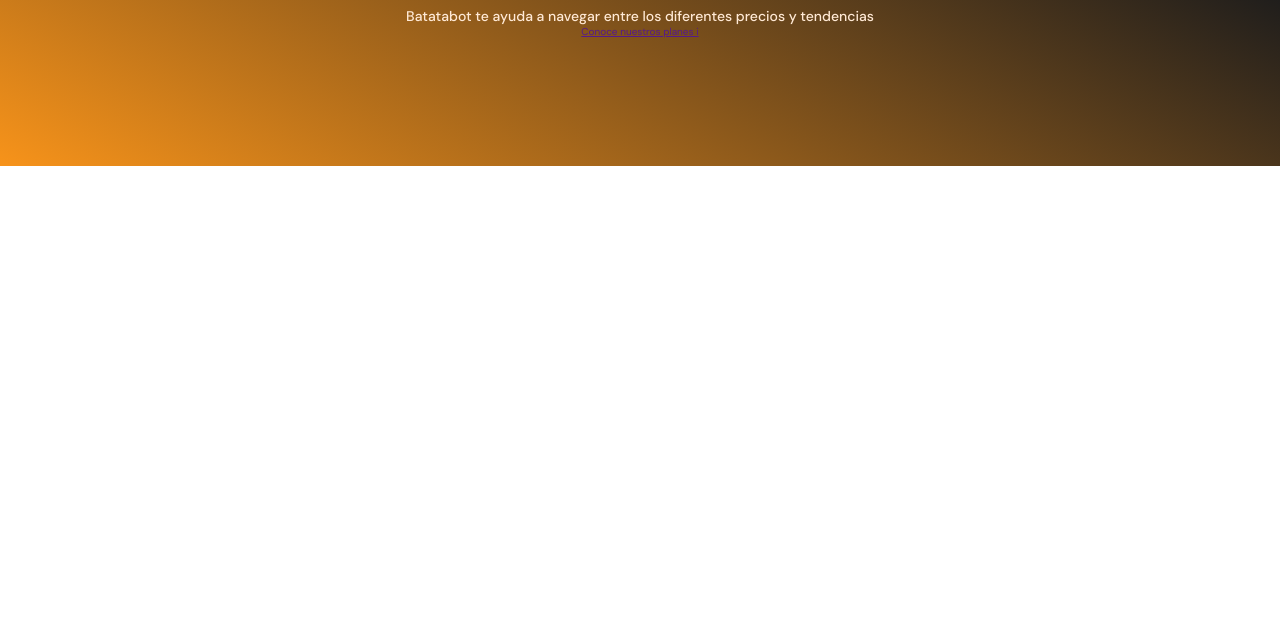
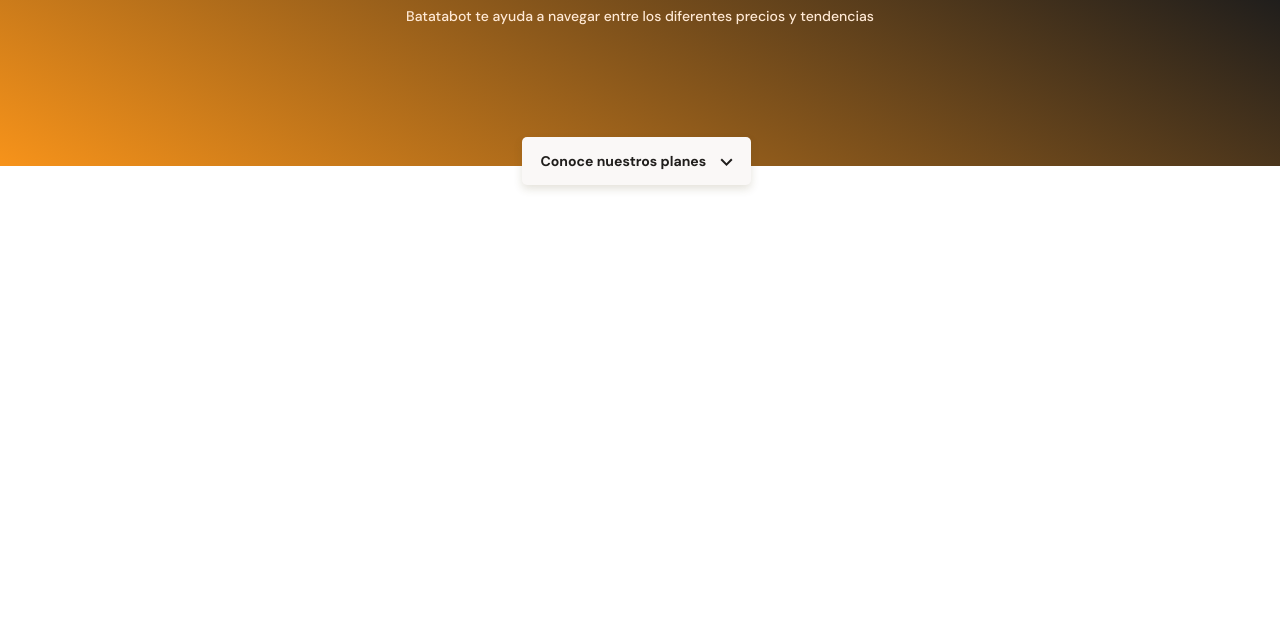
Before and after one commit to Yocselys/Curso_mobile_first, a plain HTML site: page index.html in a window 1280 px wide. Shown: the part 168-800 px from the top of the page. Drawn offline with Linux system fonts and the light colour scheme.

Commit message:
Position para boton flotante y corregir carpeta assets

```diff
--- a/index.css
+++ b/index.css
@@ -74,3 +74,31 @@ header img {
   line-height: 1.8rem;
   color: var(--soft-orange);
 }
+
+.header_title_container .header_button{
+  position: absolute;
+  left: calc(50% - 118px);
+  top: 270px;
+  display: block;
+  margin-top: 35px;
+  padding: 15px;
+  width: 229px;
+  height: 48px;
+  background-color: var(--off-white);
+  /*Sombra*/
+  box-shadow: 0px 4px 8px rgba(89, 73, 30, 0.16);
+  border: none;
+  border-radius: 5px;
+  font-size: 1.4rem;
+  font-weight: bold;
+  text-decoration: none;
+  color: var(--black);
+}
+
+.header_button span{
+  display: inline-block;
+  width: 13px;
+  height: 8px;
+  margin-left: 10px;
+  background-image: url("./assets/icons/down-arrow.svg");
+}
--- a/index.html
+++ b/index.html
@@ -12,13 +12,13 @@
 </head>
 <body>
   <header>
-    <img src="./assets/assets/img/logo.svg" alt="logo">
+    <img src="./assets/icons/batata.svg" alt="logo">
     <div class="header_title_container">
       <h1>La próxima revolución en el intercambio de criptomonedas</h1>
       <p>
         Batatabot te ayuda a navegar entre los diferentes precios y tendencias
       </p>
-      <a href="" class="header_button">Conoce nuestros planes <span>i</span></a>
+      <a href="" class="header_button">Conoce nuestros planes <span></span></a>
     </div>
   </header>
   <main>
```
Also changed, not shown: assets/icons/batata.svg (renamed from assets/assets/icons/batata.svg), assets/icons/check-circle.svg (renamed from assets/assets/icons/check-circle.svg), assets/icons/clock.svg (renamed from assets/assets/icons/clock.svg), assets/icons/dollar-sign.svg (renamed from assets/assets/icons/dollar-sign.svg), assets/icons/down-arrow.svg (renamed from assets/assets/icons/down-arrow.svg), assets/icons/eye.svg (renamed from assets/assets/icons/eye.svg), assets/icons/orange-right-arrow.svg (renamed from assets/assets/icons/orange-right-arrow.svg), assets/icons/right-arrow.svg (renamed from assets/assets/icons/right-arrow.svg), assets/icons/trending-down.svg (renamed from assets/assets/icons/trending-down.svg), assets/icons/trending-up.svg (renamed from assets/assets/icons/trending-up.svg), assets/img/Bitcoin.svg (renamed from assets/assets/img/Bitcoin.svg), assets/img/bitcoinbaby.jpg (renamed from assets/assets/img/bitcoinbaby.jpg), assets/img/bitcoinbaby.png (renamed from assets/assets/img/bitcoinbaby.png), assets/img/bitcoinbaby2x.jpg (renamed from assets/assets/img/bitcoinbaby2x.jpg), 3 more files.
